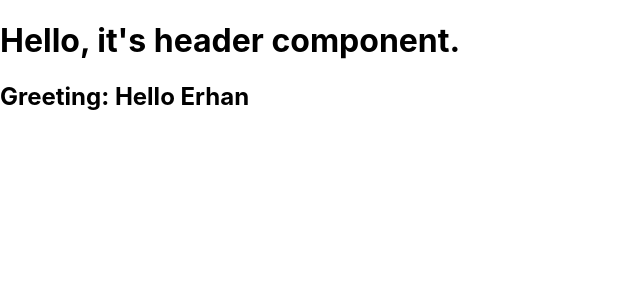
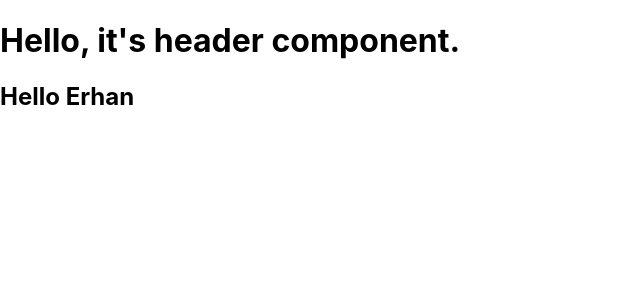
Before and after one commit to bytefulness/patika-dev, a React (Create React App) app in the folder react/tutorial/app/: page / in a window 1280 px wide. Shown: the top 300 px of the page, without its empty margins (0-640 px from the left). Built offline with nearby package versions, Linux system fonts and the light colour scheme.

Commit message:
Conditional render

```diff
--- a/react/tutorial/app/src/App.js
+++ b/react/tutorial/app/src/App.js
@@ -4,13 +4,14 @@ import Header from "./components/Header";
 const greeting = (name) => {
   return `Hello ${name}`;
 };
+const isLoggedIn = true;
 
 function App() {
   return (
     // Use fragment to create parent without creating element.
     <>
       <Header />
-      <h2>Greeting: {greeting("Erhan")}</h2>
+      <h2>{isLoggedIn ? greeting("Erhan") : "Please log in."}</h2>
     </>
   );
 }
```
